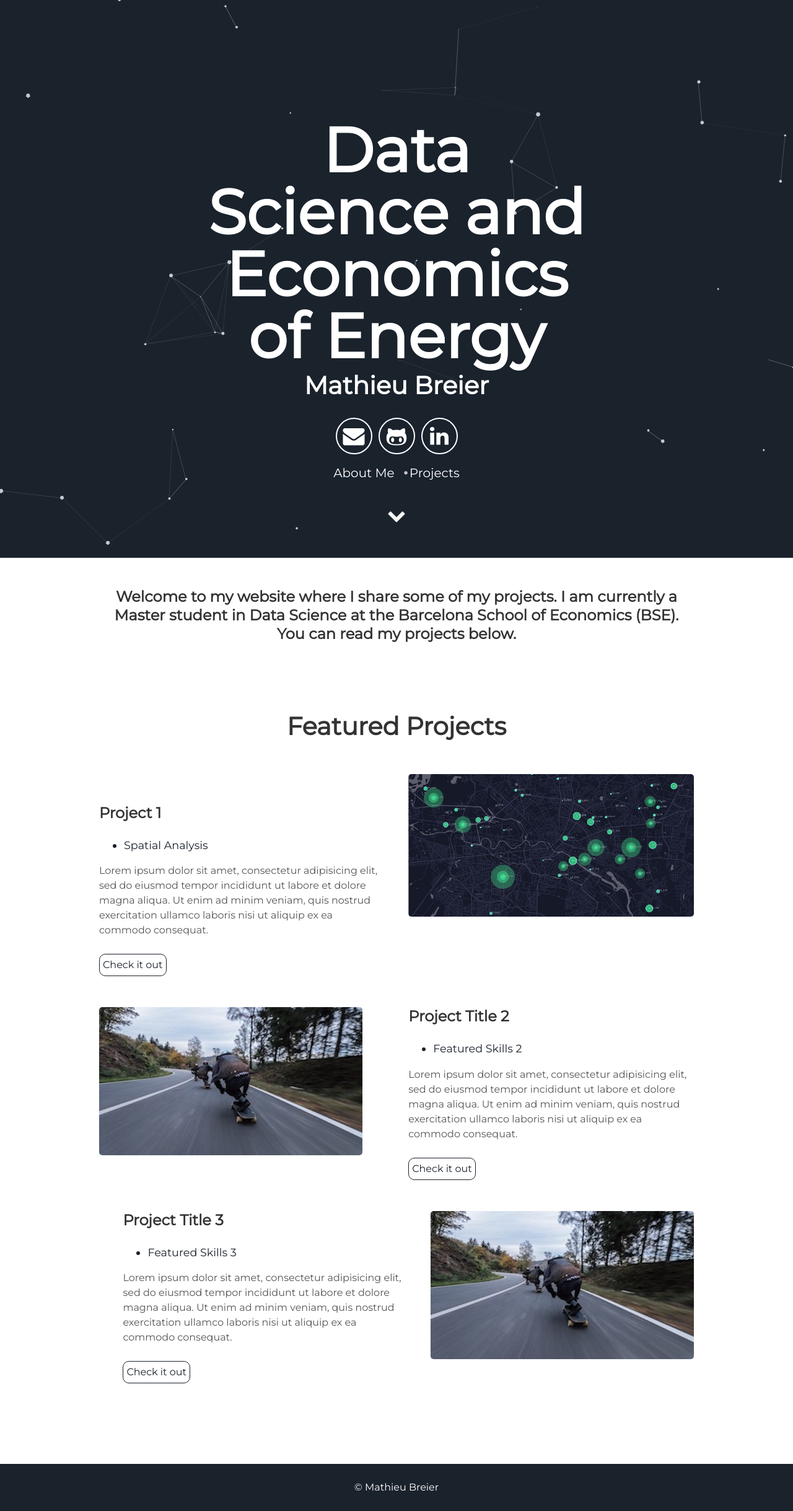
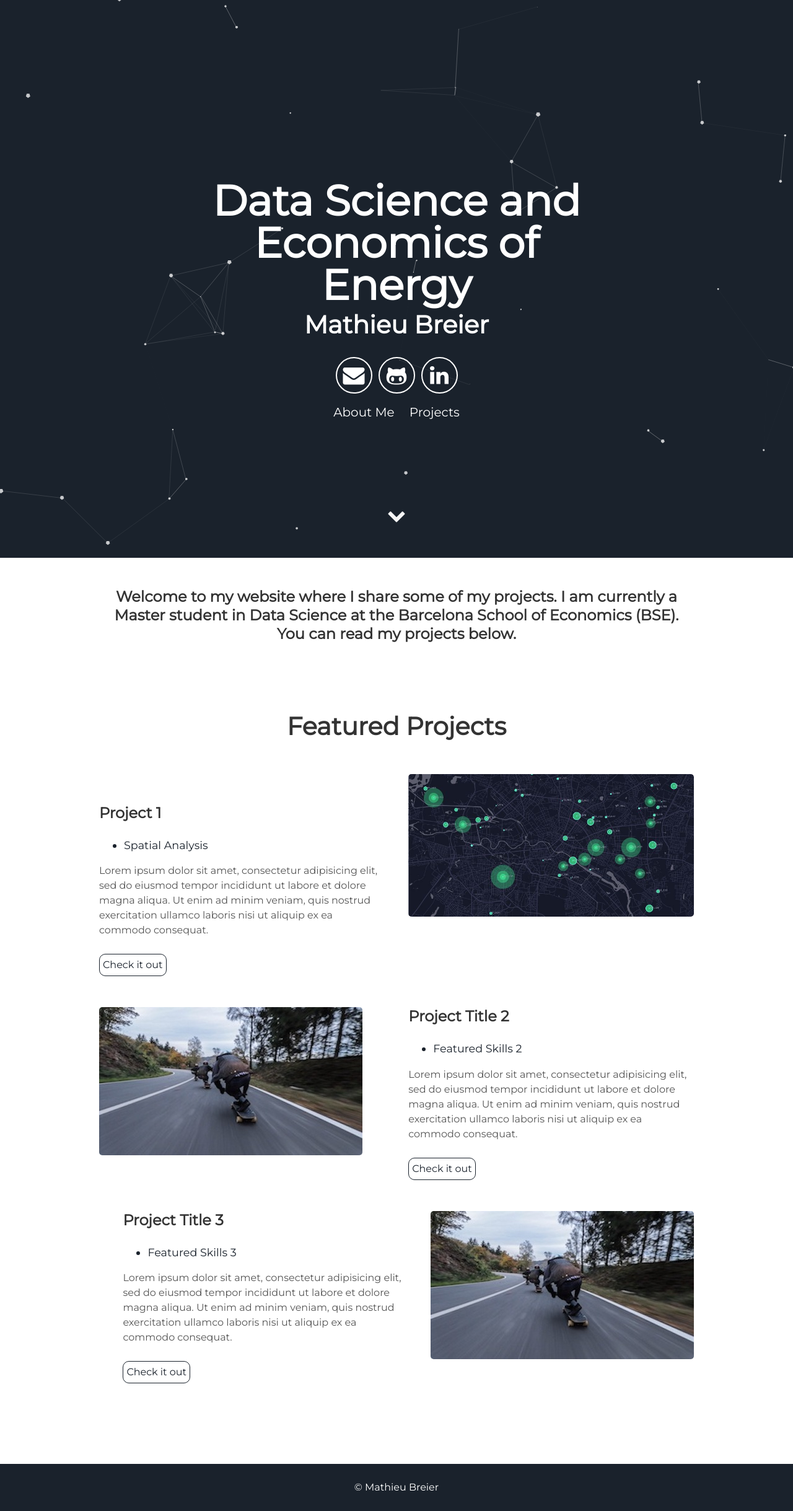
Before and after one commit to mtbrr26/MathieuBreier.github.io, a Jekyll site: the page built from index.html, in a window 1280 px wide. Shown: the whole page at 62% size. Built offline with Jekyll 4.4.1, drawn with Linux system fonts in a browser that asks for light colours.

Commit message:
Update header.html

```diff
--- a/_includes/header.html
+++ b/_includes/header.html
@@ -1,7 +1,7 @@
 <div id="particles-js">
   <div class="header">
       <h1>
-        <span class="site-title">{{site.user_title}}</span>
+        <span class="site-title" style="font-size: 68px;">Data Science and Economics of Energy</span>
         <span class="site-description">{{site.username}}</span>
       </h1>
       <div class="header-icons">
```
